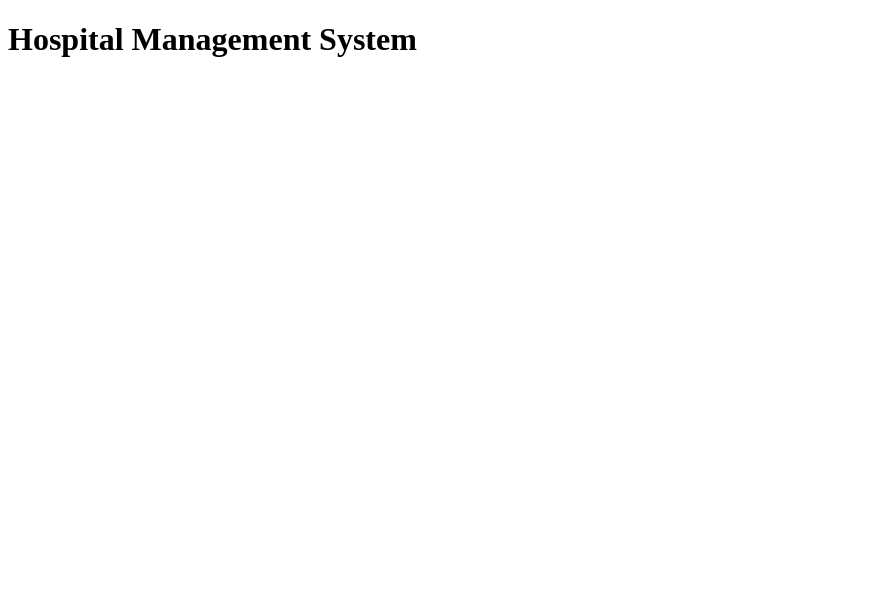
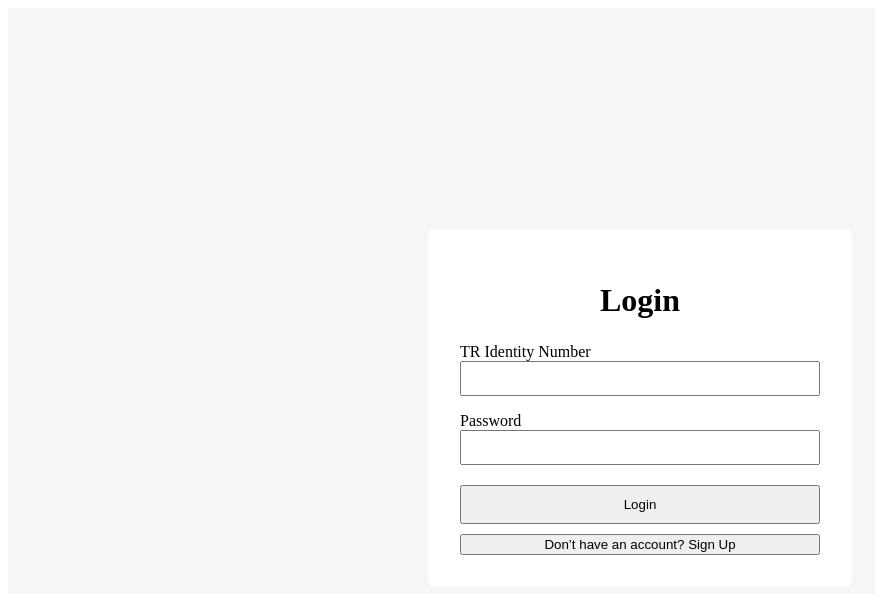
Before and after one commit to BedirhanTheDude/comp306-HospitalManagementDB, a React (Create React App) app in the folder hospital-management-system/frontend/: page / in a window 1280 px wide. Shown: the top 594 px of the page, without its empty margins (0-875 px from the left). Built offline with nearby package versions, Linux system fonts and the light colour scheme.

Commit message:
login and signup intially set up

```diff
--- a/hospital-management-system/frontend/src/App.jsx
+++ b/hospital-management-system/frontend/src/App.jsx
@@ -1,11 +1,20 @@
 import React from 'react';
+import { useState } from 'react';
+import LoginPage from './pages/LoginPage';
+import SignupPage from './pages/SignupPage';
 
 function App() {
-  return (
-    <div className="App">
-      <h1>Hospital Management System</h1>
-    </div>
-  );
+  const [page, setPage] = useState('login'); // 'login' | 'signup'
+
+    return (
+      <div className="App">
+        {page === 'login' ? (
+          <LoginPage goToSignup={() => setPage('signup')} />
+        ) : (
+          <SignupPage goToLogin={() => setPage('login')} />
+        )}
+      </div>
+    );
 }
 
 export default App;
--- a/hospital-management-system/frontend/src/pages/LoginPage.jsx
+++ b/hospital-management-system/frontend/src/pages/LoginPage.jsx
@@ -1,9 +1,38 @@
 import React from 'react';
 
-const LoginPage = () => {
+const LoginPage = ({ goToSignup }) => {
   return (
-    <div className="login-page">
-      <h1>Login</h1>
+    <div style={{
+      minHeight: '100vh',
+      display: 'flex',
+      justifyContent: 'center',
+      alignItems: 'center',
+      backgroundColor: '#f4f6f8',
+    }}>
+      <form style={{
+        background: '#fff',
+        padding: '32px',
+        borderRadius: '8px',
+        width: '360px',
+        display: 'flex',
+        flexDirection: 'column',
+      }}>
+        <h1 style={{ textAlign: 'center', marginBottom: '24px' }}>Login</h1>
+
+        <label>TR Identity Number</label>
+        <input type="text" required style={{ marginBottom: '16px', padding: '8px' }} />
+
+        <label>Password</label>
+        <input type="password" required style={{ marginBottom: '20px', padding: '8px' }} />
+
+        <button type="submit" style={{ padding: '10px', marginBottom: '10px' }}>
+          Login
+        </button>
+
+        <button type="button" onClick={goToSignup}>
+          Don’t have an account? Sign Up
+        </button>
+      </form>
     </div>
   );
 };
--- /dev/null
+++ b/hospital-management-system/frontend/src/pages/SignupPage.jsx
@@ -0,0 +1,49 @@
+import React from 'react';
+
+const SignupPage = ({ goToLogin }) => {
+  return (
+    <div style={{
+      minHeight: '100vh',
+      display: 'flex',
+      justifyContent: 'center',
+      alignItems: 'center',
+      backgroundColor: '#f4f6f8',
+    }}>
+      <form style={{
+        background: '#fff',
+        padding: '32px',
+        borderRadius: '8px',
+        width: '380px',
+        display: 'flex',
+        flexDirection: 'column',
+      }}>
+        <h1 style={{ textAlign: 'center', marginBottom: '24px' }}>Sign Up</h1>
+
+        <label>Full Name</label>
+        <input type="text" required style={{ marginBottom: '12px', padding: '8px' }} />
+
+        <label>Username</label>
+        <input type="text" required style={{ marginBottom: '12px', padding: '8px' }} />
+
+        <label>Email</label>
+        <input type="email" required style={{ marginBottom: '12px', padding: '8px' }} />
+
+        <label>Password</label>
+        <input type="password" required style={{ marginBottom: '12px', padding: '8px' }} />
+
+        <label>Confirm Password</label>
+        <input type="password" required style={{ marginBottom: '20px', padding: '8px' }} />
+
+        <button type="submit" style={{ padding: '10px', marginBottom: '10px' }}>
+          Create Account
+        </button>
+
+        <button type="button" onClick={goToLogin}>
+          Back to Login
+        </button>
+      </form>
+    </div>
+  );
+};
+
+export default SignupPage;
```
Also changed, not shown: 1 other file (tests, documents, lock files or other folders).
